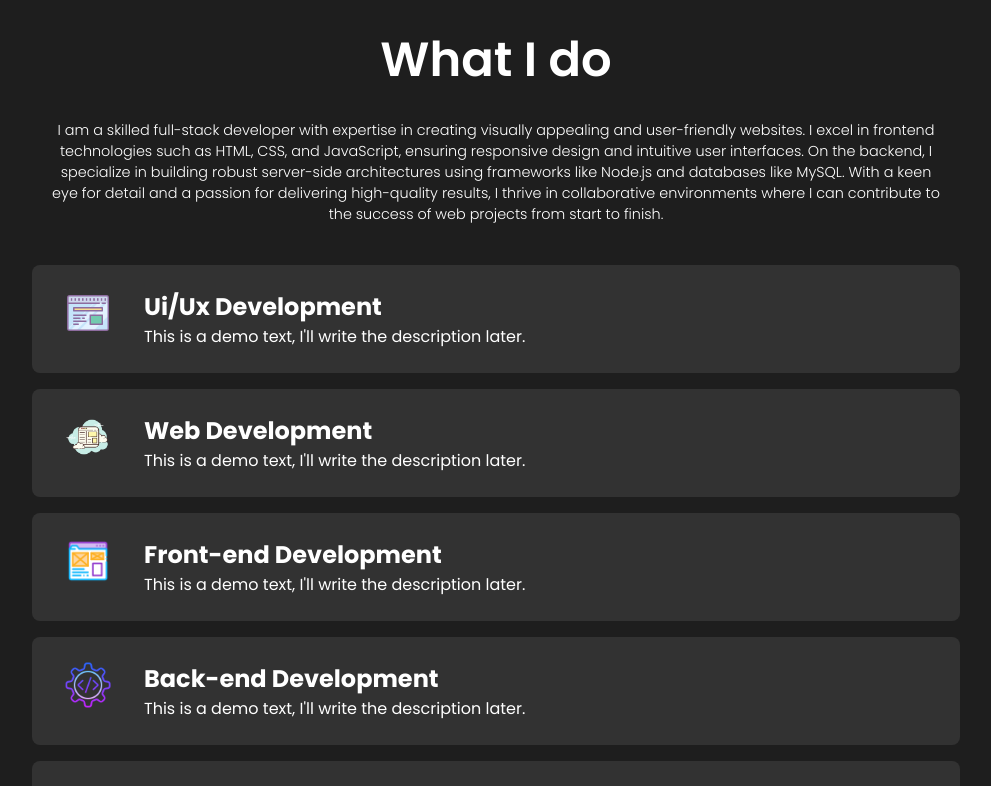
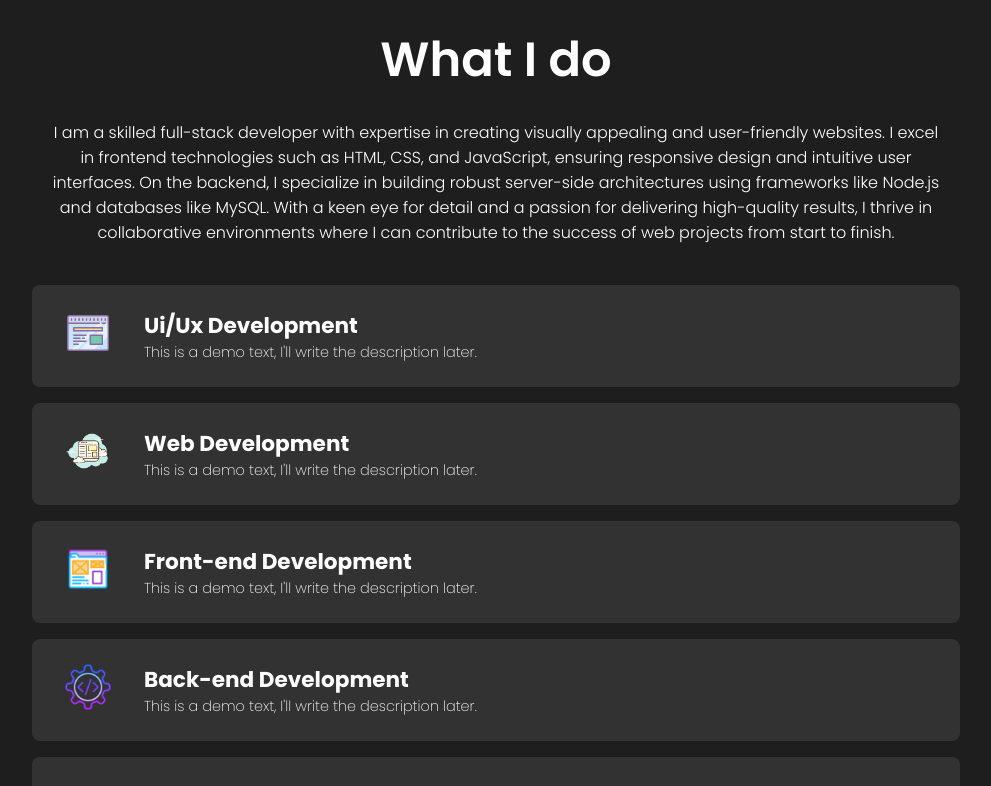
Before and after one commit to DeshanBandara/My-Portfolio, a React (Create React App) app in the folder portfolio/: page / in a window 1280 px wide. Shown: the part 840-1626 px from the top of the page, without its empty margins (144-1135 px from the left). Built offline with nearby package versions, Linux system fonts and the light colour scheme.

Commit message:
Added skillBarText styles

```diff
--- a/portfolio/src/components/Skills/skills.css
+++ b/portfolio/src/components/Skills/skills.css
@@ -19,7 +19,7 @@
 
 .skillDesc {
     font-weight: 300;
-    font-size: 0.9rem;
+    font-size: 1rem;
     max-width: 60rem;
     padding: 0 2rem;
 }
@@ -45,3 +45,8 @@
     width: 3rem;
     margin-right: 2rem;
 }
+
+.skillBarText {
+    font-size: 0.9rem;
+    font-weight: 200;
+}
```
